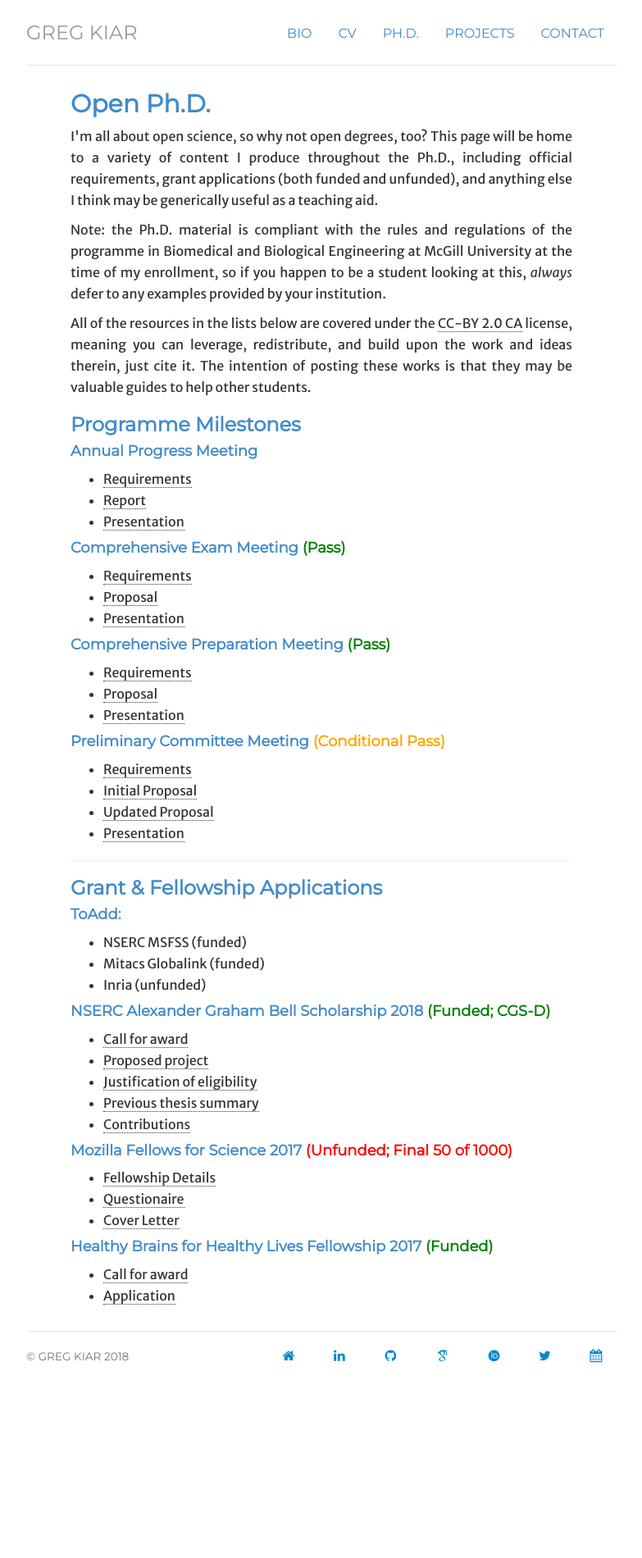
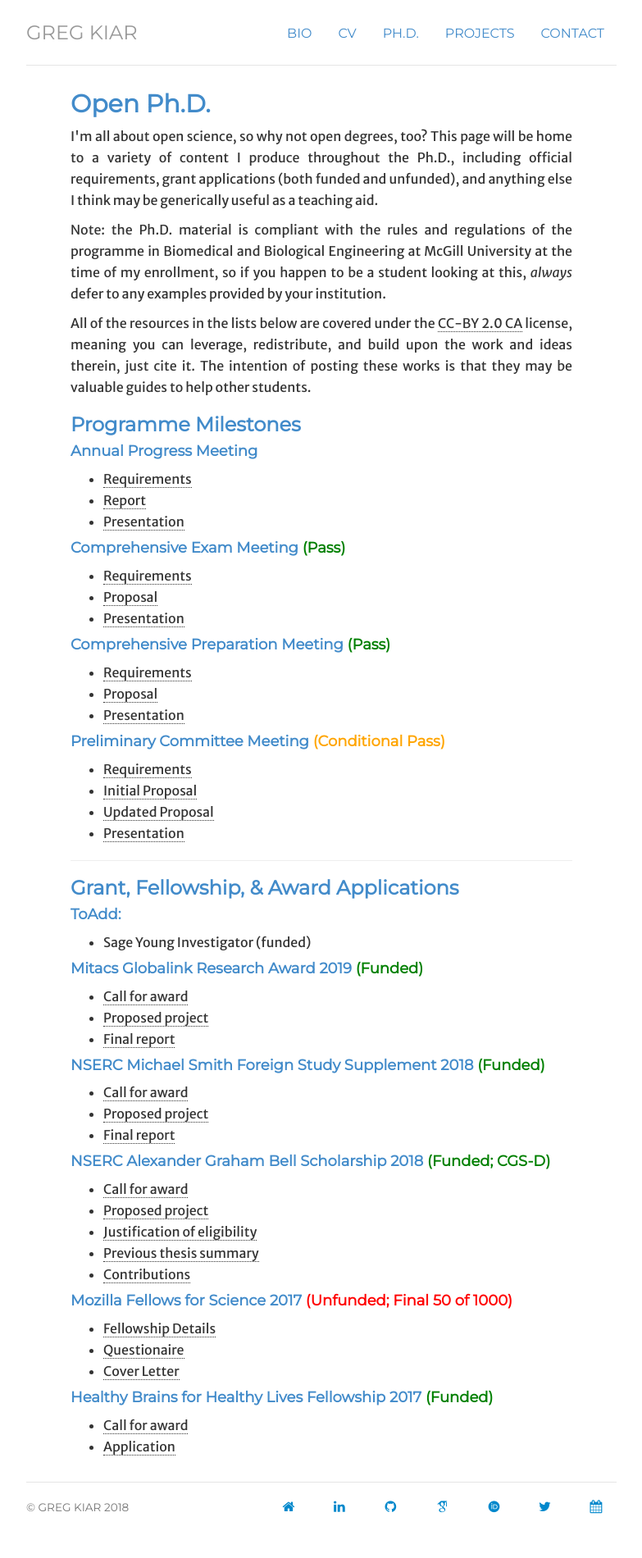
Before and after one commit to gkiar/gkiar.github.io, a Jekyll site: the page built from phd/index.html, in a window 1280 px wide. Shown: the whole page at 82% size, without its empty margins (248-1031 px from the left). Built offline with Jekyll 4.4.1, drawn with Linux system fonts in a browser that asks for light colours; nearby versions of some CDN libraries; some web fonts are replaced; before the commit the page ends 1716 px from its top, so only the background shows below that.

Commit message:
added nserc msfss and mitacs to phd page

```diff
--- a/phd/index.html
+++ b/phd/index.html
@@ -53,14 +53,24 @@ description: Ph.D.
       </ul>
 
     <hr/>
-    <h3>Grant &amp; Fellowship Applications</h3>
+    <h3>Grant, Fellowship, &amp; Award Applications</h3>
       <h4>ToAdd:</h4>
       <ul>
-        <li>NSERC MSFSS (funded)</li>
-        <li>Mitacs Globalink (funded)</li>
-        <li>Inria (unfunded)</li>
+        <li>Sage Young Investigator (funded)</li>
       </ul>
 
+      <h4>Mitacs Globalink Research Award 2019 <span style="color:green">(Funded)</span></h4>
+      <ul>
+        <li><a href="https://www.mitacs.ca/en/programs/globalink">Call for award</a></li>
+        <li><a href="docs/globalink_research_proposal.pdf">Proposed project</a></li>
+        <li><a href="docs/globalink_research_final_report.pdf">Final report</a></li>
+      </ul>
+      <h4>NSERC Michael Smith Foreign Study Supplement 2018 <span style="color:green">(Funded)</span></h4>
+      <ul>
+        <li><a href="http://www.nserc-crsng.gc.ca/students-etudiants/pg-cs/cgsforeignstudy-bescetudeetranger_eng.asp">Call for award</a></li>
+        <li><a href="docs/nserc_msfss_proposal.pdf">Proposed project</a></li>
+        <li><a href="docs/nserc_msfss_report.pdf">Final report</a></li>
+      </ul>
       <h4>NSERC Alexander Graham Bell Scholarship 2018 <span style="color:green">(Funded; CGS-D)</span></h4>
       <ul>
         <li><a href="http://www.nserc-crsng.gc.ca/Students-Etudiants/PG-CS/BellandPostgrad-BelletSuperieures_eng.asp">Call for award</a></li>
```
Also changed, not shown: 4 other files.
